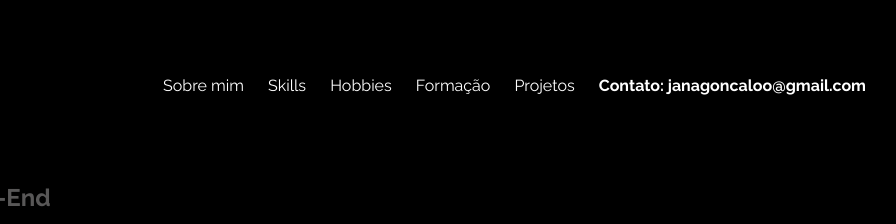
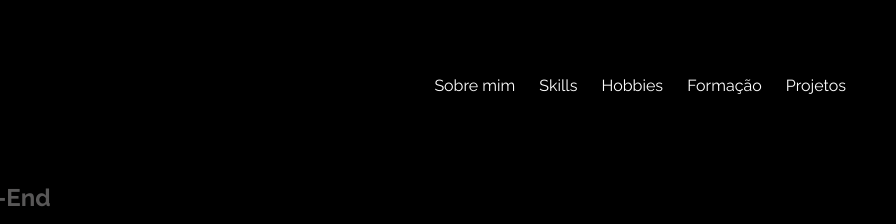
Before and after one commit to JanaGoncalo/Portfolio, a plain HTML site: page index.html in a window 1280 px wide. Shown: the top 224 px of the page, 384-1280 px from the left. Drawn offline with Linux system fonts and the light colour scheme.

Commit message:
Update index.html

```diff
--- a/index.html
+++ b/index.html
@@ -25,7 +25,6 @@
 				<a class="cabecalho__item" href="#hobbies">Hobbies</a>
 				<a class="cabecalho__item" href="#formacao">Formação</a>
 				<a class="cabecalho__item" href="#projetos">Projetos</a>
-				<a class="cabecalho__item email" href="#contato">Contato: janagoncaloo@gmail.com</a>
 			</nav>
 		</div>
 	</header>
@@ -85,9 +84,6 @@
 						<li class="skills__item"><img class="skills__img" src="https://img.icons8.com/nolan/64/figma.png"/>
 							<p class="skills__descricao">Figma</p>
 						</li>
-
-
-
 				</nav>
 			</div>
 
```
